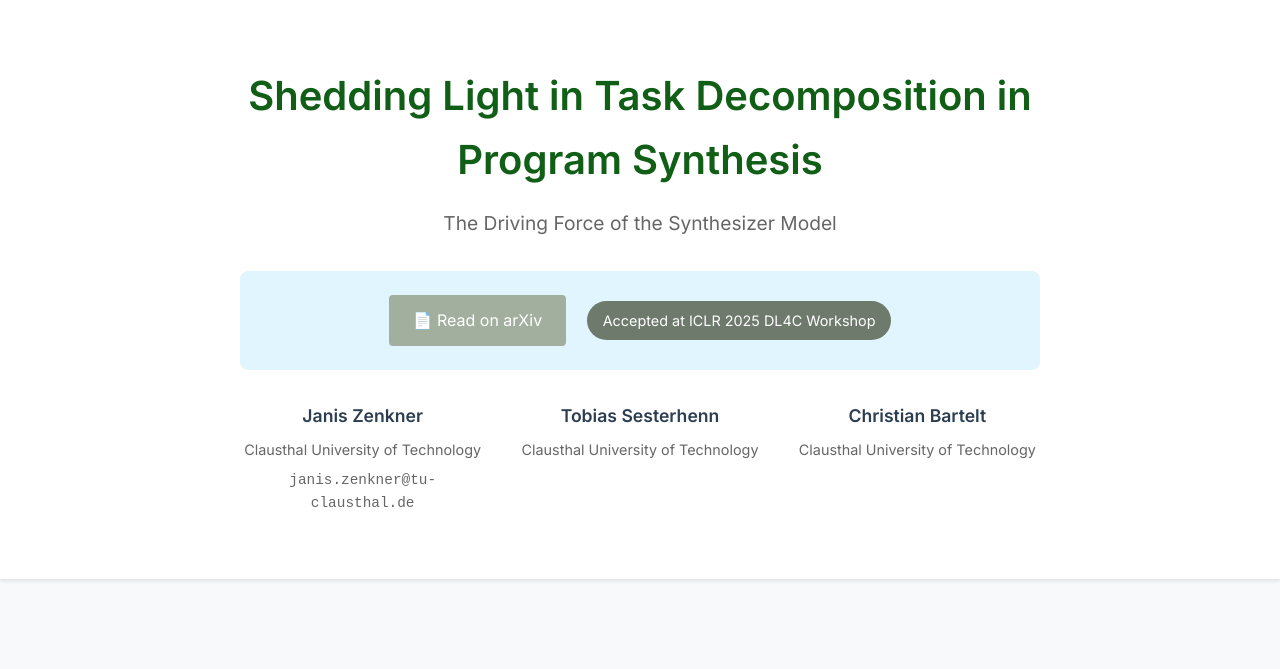
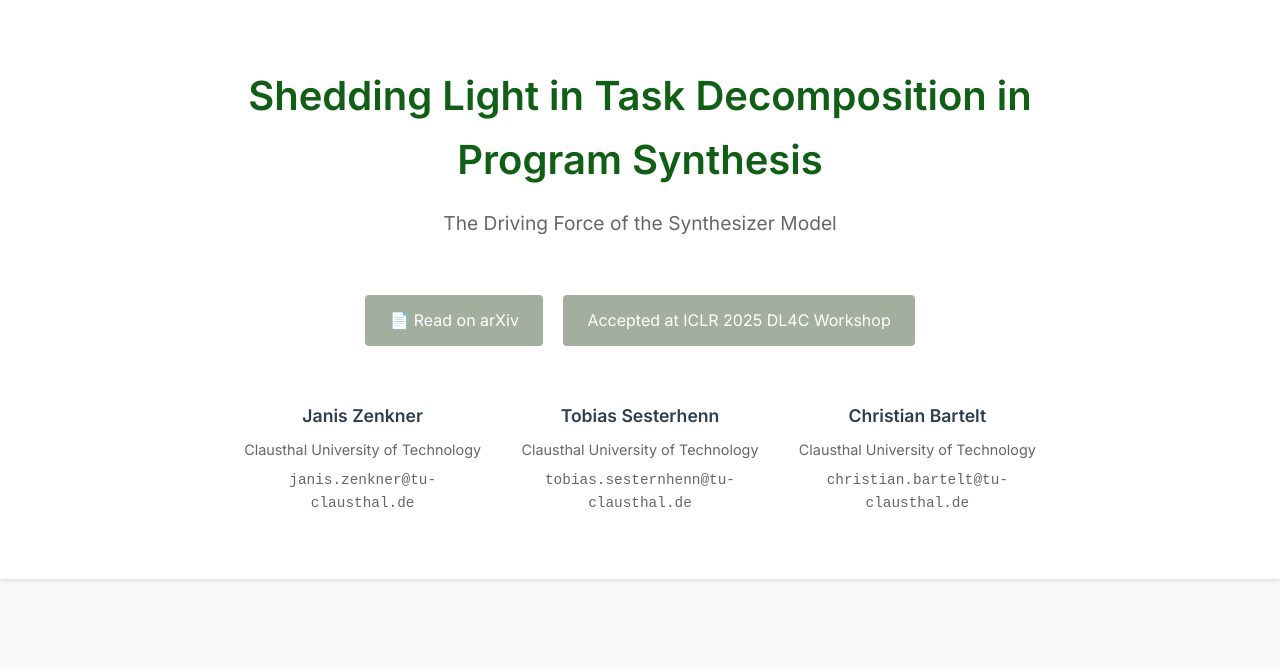
Before and after one commit to jzenkner/regism, a plain HTML site: page index.html in a window 1280 px wide. Shown: the top 669 px of the page. Drawn offline with nearby package versions, Linux system fonts and the light colour scheme.

Commit message:
Update index.html

```diff
--- a/index.html
+++ b/index.html
@@ -140,7 +140,7 @@
             text-align: center;
             margin: 2rem 0;
             padding: 1rem;
-            background: #e1f5fe;
+            background: --background-color;
             border-radius: 8px;
         }
 
@@ -190,7 +190,7 @@
                 <p class="subtitle">The Driving Force of the Synthesizer Model</p>
                 <div class="paper-info">
                     <a href="https://arxiv.org/abs/2403.07733" class="button">📄 Read on arXiv</a>
-                    <span class="badge">Accepted at ICLR 2025 DL4C Workshop</span>
+                    <span class="button">Accepted at ICLR 2025 DL4C Workshop</span>
                 </div>
                 <div style="margin-top: 2rem; text-align: center;">
                     <div style="display: inline-block;">
@@ -203,10 +203,12 @@
                             <div style="text-align: center;">
                                 <p style="font-weight: 600; margin-bottom: 0.5rem; font-size: 1.1rem;">Tobias Sesterhenn</p>
                                 <p style="color: #666; font-size: 0.9rem; margin-bottom: 0.5rem;">Clausthal University of Technology</p>
+                                <p style="color: #666; font-size: 0.9rem; font-family: monospace;">tobias.sesternhenn@tu-clausthal.de</p>
                             </div>
                             <div style="text-align: center;">
                                 <p style="font-weight: 600; margin-bottom: 0.5rem; font-size: 1.1rem;">Christian Bartelt</p>
                                 <p style="color: #666; font-size: 0.9rem; margin-bottom: 0.5rem;">Clausthal University of Technology</p>
+                                <p style="color: #666; font-size: 0.9rem; font-family: monospace;">christian.bartelt@tu-clausthal.de</p>
                             </div>
                         </div>
                     </div>
```
